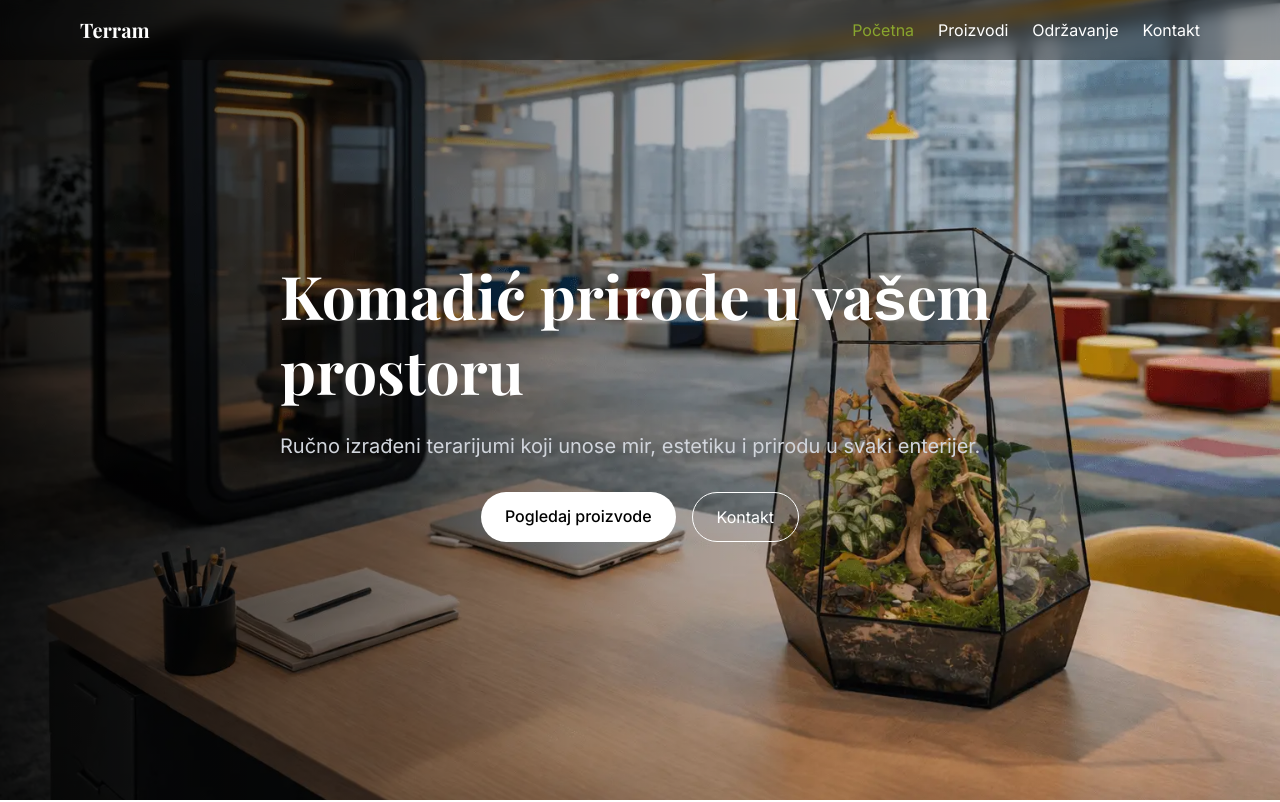
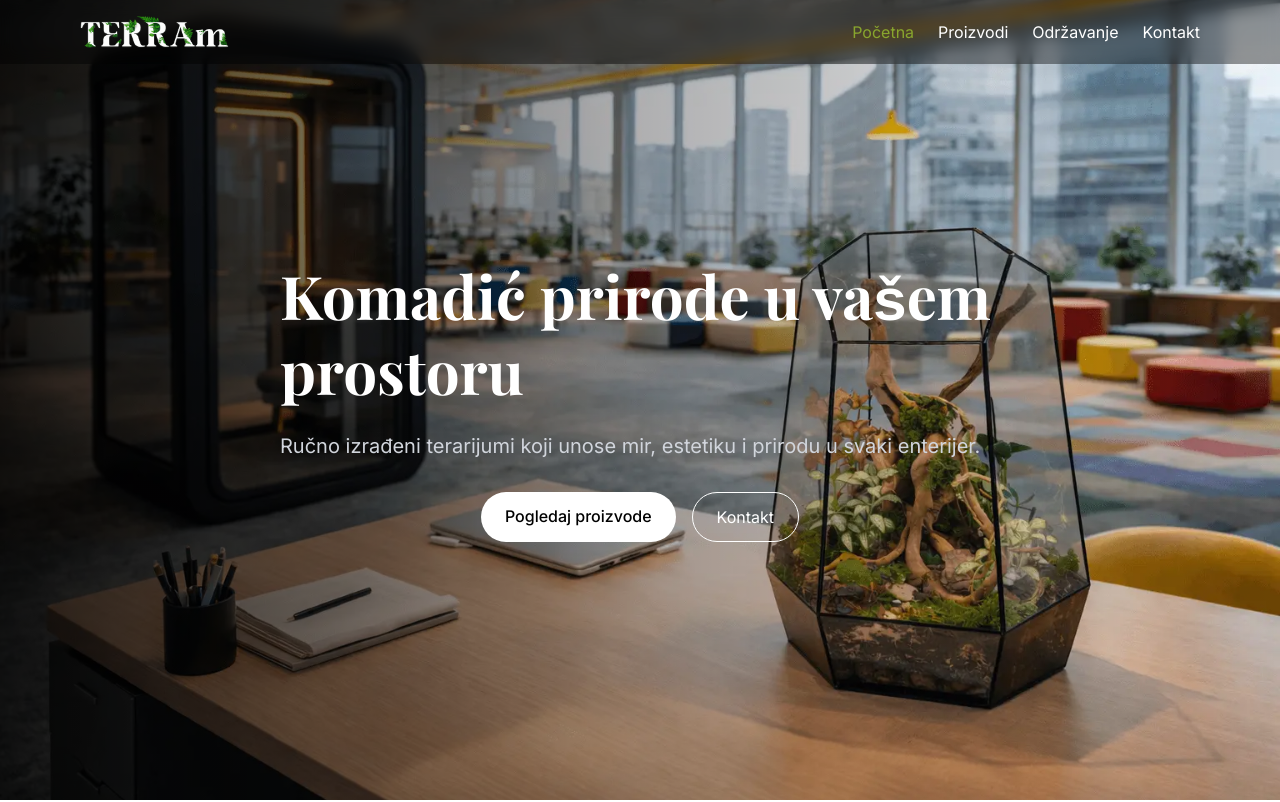
Before and after one commit to munja-cpu/terramnext, a Next.js app: page / in a window 1280 px wide. Shown: the top 802 px of the page. Built offline with nearby package versions, Linux system fonts and the light colour scheme; a web font is replaced by a local one.

Commit message:
novi logo

```diff
--- a/app/components/Header.tsx
+++ b/app/components/Header.tsx
@@ -3,14 +3,15 @@
 import Link from "next/link";
 import { useState } from "react";
 import { usePathname } from "next/navigation";
+import Image from "next/image";
+
 
 export default function Header() {
   const [open, setOpen] = useState(false);
   const pathname = usePathname();
 
   const linkClass = (path: string) =>
-    `text-lg py-2 border-b border-white/10 transition ${
-      pathname === path ? "text-terramGreen" : "text-white"
+    `text-lg py-2 border-b border-white/10 transition ${pathname === path ? "text-terramGreen" : "text-white"
     }`;
 
   return (
@@ -20,7 +21,18 @@ export default function Header() {
         <div className="max-w-6xl mx-auto flex justify-between items-center p-4">
 
           {/* LOGO */}
-          <h1 className="font-bold text-xl">Terram</h1>
+
+            <Link href="/" className="flex items-center">
+  <Image
+    src="/logoBeli.png"
+    alt="Terram logo"
+    width={200}
+    height={50}
+    className="h-8 w-auto object-contain"
+    priority
+  />
+</Link>
+
 
           {/* DESKTOP NAV */}
           <nav className="hidden md:flex space-x-6">
@@ -62,17 +74,15 @@ export default function Header() {
 
       {/* OVERLAY */}
       <div
-        className={`fixed inset-0 bg-black/50 backdrop-blur-sm z-40 transition ${
-          open ? "opacity-100 visible" : "opacity-0 invisible"
-        }`}
+        className={`fixed inset-0 bg-black/50 backdrop-blur-sm z-40 transition ${open ? "opacity-100 visible" : "opacity-0 invisible"
+          }`}
         onClick={() => setOpen(false)}
       />
 
       {/* SIDE MENU */}
       <div
-        className={`fixed top-0 left-0 h-full w-64 bg-black/90 backdrop-blur-lg z-50 transform transition-transform duration-300 ${
-          open ? "translate-x-0" : "-translate-x-full"
-        }`}
+        className={`fixed top-0 left-0 h-full w-64 bg-black/90 backdrop-blur-lg z-50 transform transition-transform duration-300 ${open ? "translate-x-0" : "-translate-x-full"
+          }`}
       >
         <div className="flex flex-col p-6 text-white">
 
```
Also changed, not shown: public/logo03.png (added), public/logoBeli.png (added).
